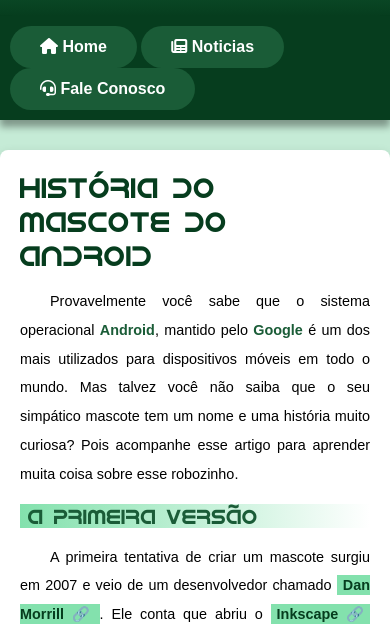
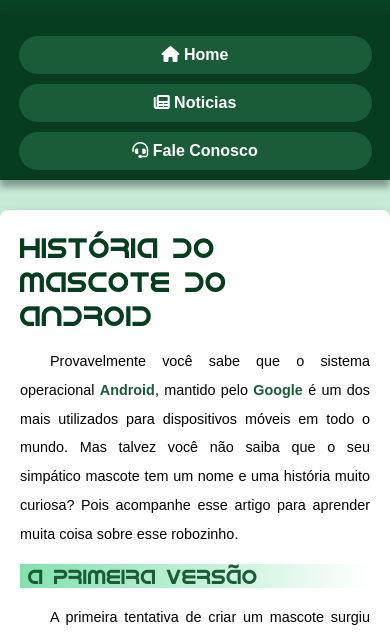
Before and after one commit to all3x-martins/projeto-android, a plain HTML site: page index.html in a window 390 px wide. Shown: the part 174-806 px from the top of the page. Drawn offline with Linux system fonts and the light colour scheme.

Commit message:
Melhorias no layout e responsividade

```diff
--- a/estilo/style.css
+++ b/estilo/style.css
@@ -69,20 +69,21 @@ header > p {
 }
 
 nav {
+    display: flex;
     background-color: var(--cor5);
     padding: 10px;
     box-shadow: 0px 7px 7px rgba(0, 0, 0, 0.356);
 }
+
 nav > a {
-    padding: 10px;
-    text-decoration: none;
     font-weight: bold;
     display: inline-block;
-    padding: 12px 30px;
+    padding: 16px;
+    margin: 10px 10px 0px 10px;
     background-color: var(--cor4);
     color: white;
     text-align: center;
-    border-radius: 25px; /* Bordas arredondadas */
+    border-radius: 25px;
     text-decoration: none;
     transition: background-color 0.3s, transform 0.3s;
 }
@@ -91,9 +92,10 @@ nav > a:hover {
     background-color: var(--cor3);
     color: var(--cor5);
     text-decoration: underline;
-    border-radius: 5px;
-    transform: translateY(-3px); /* Efeito de elevação */
+    border-radius: 10px;
+    transform: scale(1.05);
 }
+
 main {
     min-width: 300px;
     max-width: 1000px;
@@ -231,6 +233,15 @@ footer a:hover {
 }
 
 @media (max-width: 600px) {
+    nav {
+        flex-direction: column;
+        align-items: center;
+    }
+    nav > a {
+        width: 90%;
+        text-align: center;
+        padding: 10px;
+    }
     aside > ul {
         columns: 1; /* 1 coluna em telas pequenas */
     }
```
